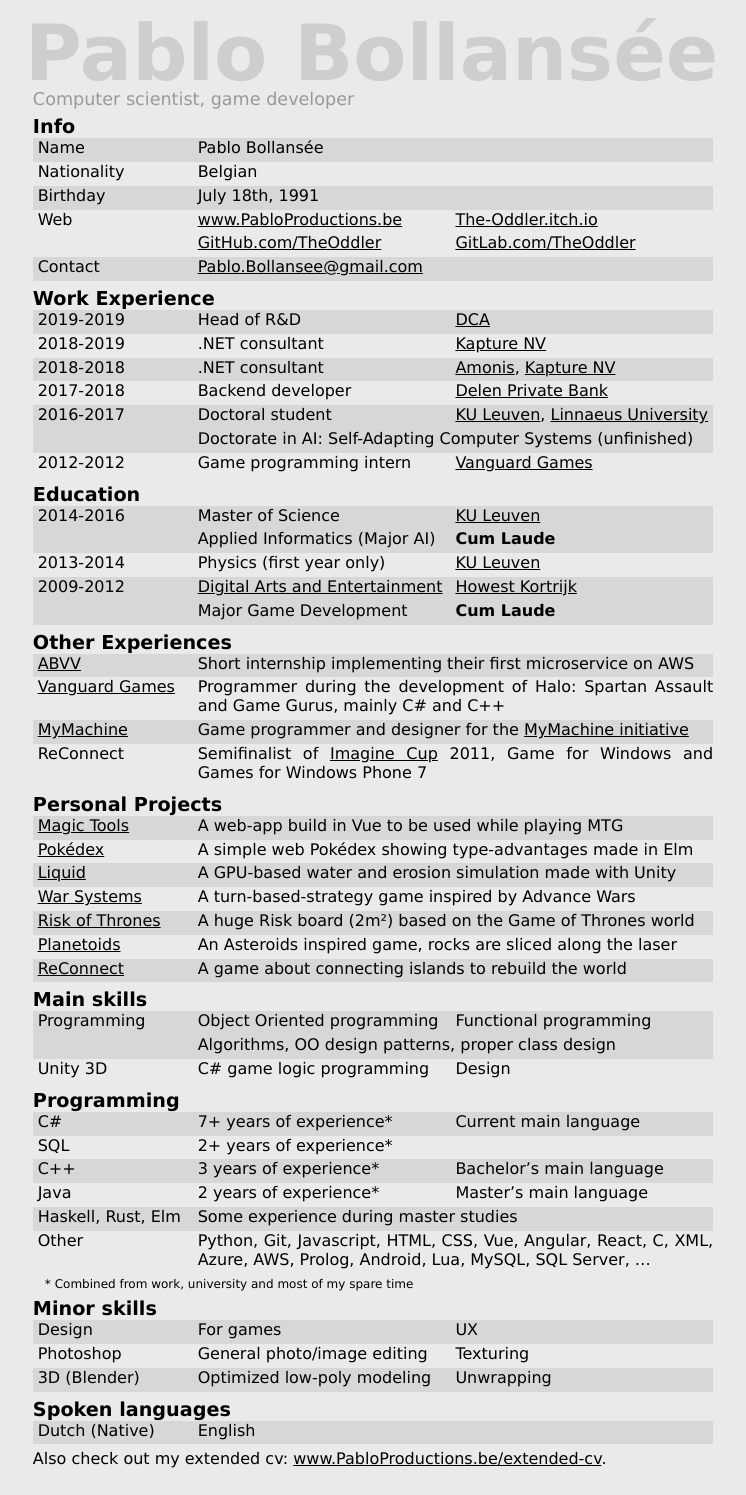
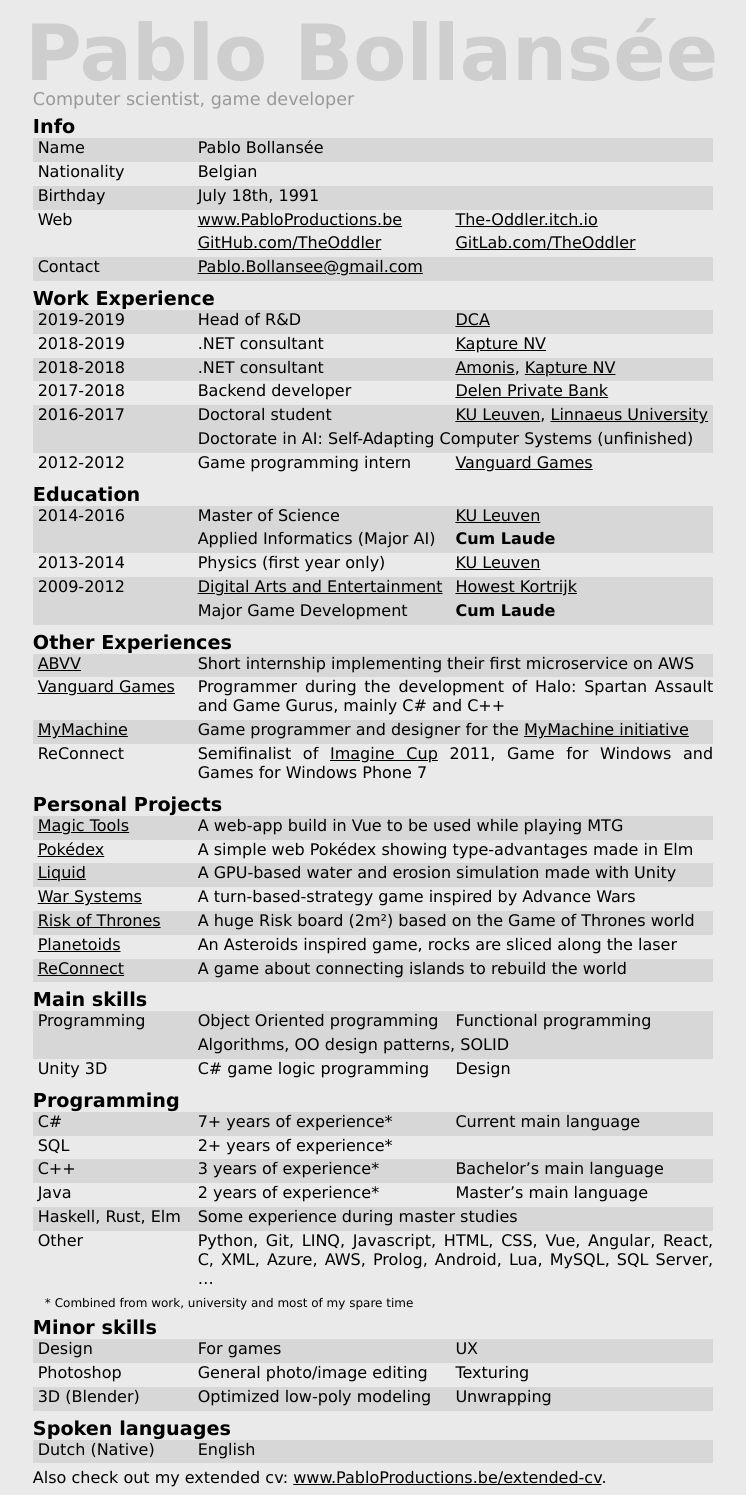
Before and after one commit to TheOddler/theoddler.github.io, a Jekyll site: the page built from cv.md, in a window 1280 px wide. Shown: the whole page, without its empty margins (267-1013 px from the left). Built offline with Jekyll 4.4.1, drawn with Linux system fonts in a browser that asks for light colours; nearby versions of some CDN libraries.

Commit message:
Added mentions of SOLID and Linq

```diff
--- a/_includes/cv.md
+++ b/_includes/cv.md
@@ -108,7 +108,7 @@
 * Programming
   * Object Oriented programming
   * Functional programming
-  * Algorithms, OO design patterns, proper class design
+  * Algorithms, OO design patterns, SOLID
 * Unity 3D
   * C# game logic programming
   * Design
@@ -134,7 +134,7 @@
 * Haskell, Rust, Elm
   * Some experience during master studies
 * Other
-  * Python, Git, Javascript, HTML, CSS, Vue, Angular, React, C, XML, Azure, AWS, Prolog, Android, Lua, MySQL, SQL Server, ...
+  * Python, Git, LINQ, Javascript, HTML, CSS, Vue, Angular, React, C, XML, Azure, AWS, Prolog, Android, Lua, MySQL, SQL Server, ...
 {: .table_list}
 
 \* Combined from work, university and most of my spare time
```
